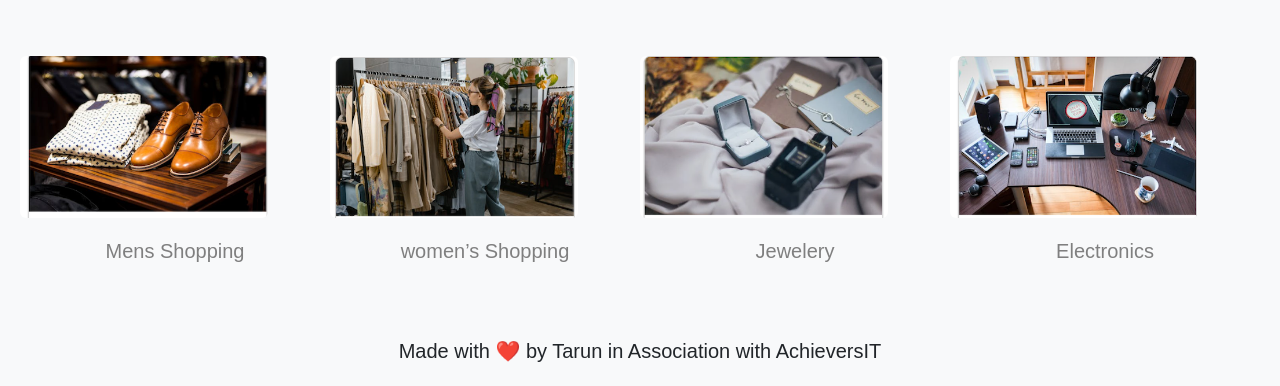
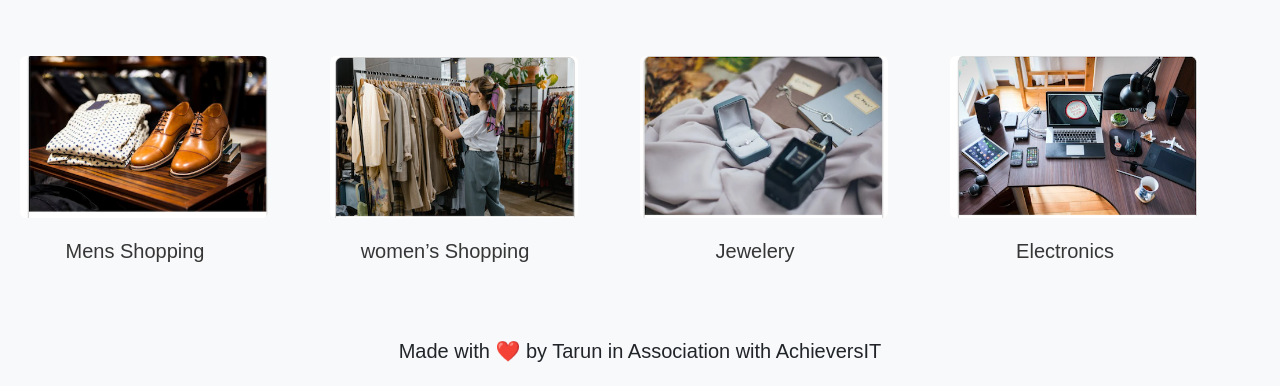
Before and after one commit to TarunKumarReddyK/Smart-Cart-using-Store-API, a plain HTML site: page About.html in a window 1280 px wide. Shown: the part 751-1137 px from the top of the page. Drawn offline with nearby package versions, Linux system fonts and the light colour scheme; no server answers.

Commit message:
Extends the Stylings

```diff
--- a/About.css
+++ b/About.css
@@ -31,10 +31,12 @@ body {
 
 
 .figure-caption {
-    color: rgb(127, 127, 127);
+    color: rgb(54, 54, 54);
     font-size: 20px;
     text-align: center;
-    padding: 10px 0;
+    padding: 10px;
+    margin-right: 80px;
+    /* border: 2px solid green; */
 }
 
 
```
